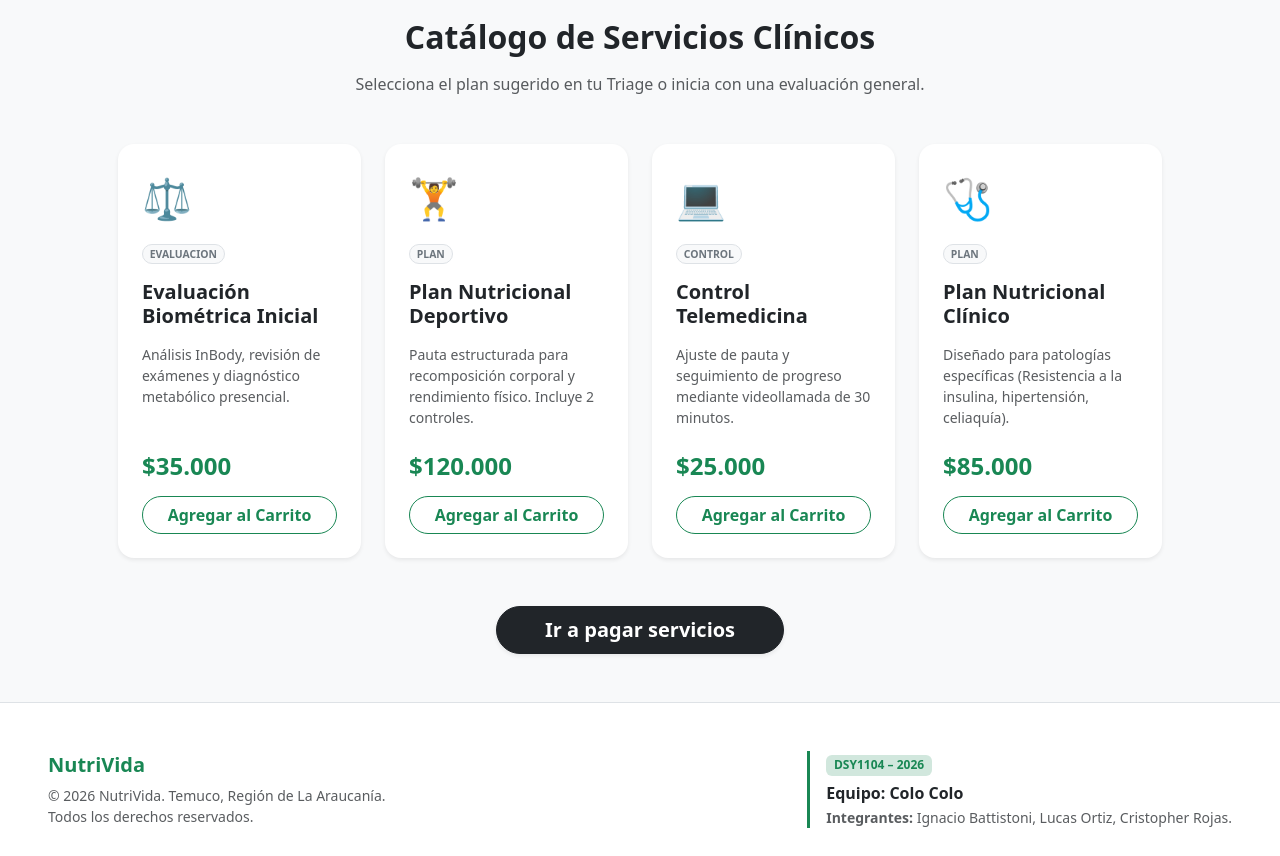
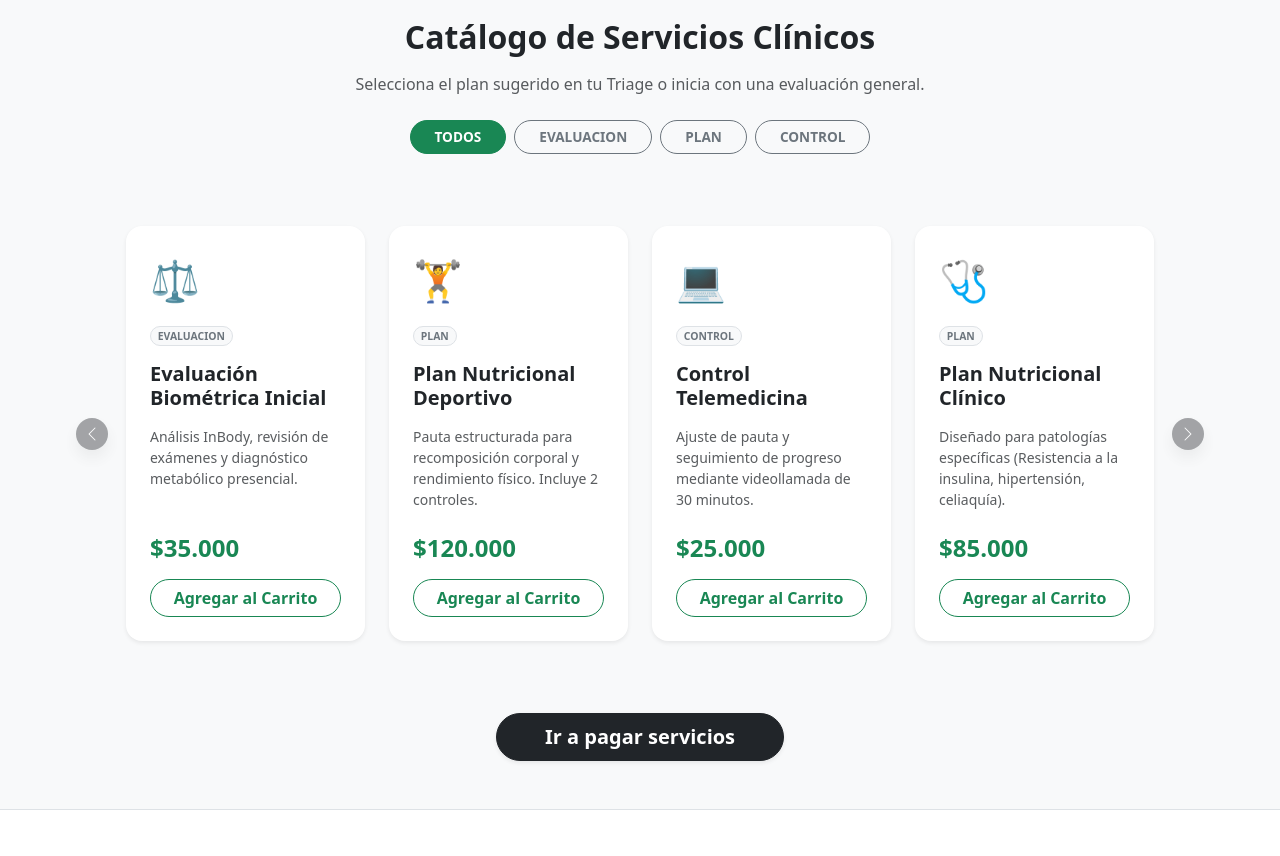
Before and after one commit to Russentt/Alchemax, a React (Vite) app: page /Alchemax/metodologia in a window 1280 px wide. Shown: the part 1280-2136 px from the top of the page. Built offline with nearby package versions, Linux system fonts and the light colour scheme.

Commit message:
Metodología y app.tsx cambiado

```diff
--- a/src/App.tsx
+++ b/src/App.tsx
@@ -1,4 +1,3 @@
-
 import Home from "./pages/Home";
 import "bootstrap/dist/css/bootstrap.min.css";
 import { BrowserRouter, Route, Routes, Navigate } from "react-router";
@@ -19,6 +18,9 @@ import ScrollToTop from "./components/ScrollToTop";
 import Nutricionista from "./pages/Nutricionista";
 import { StorageUsuario } from "./services/storageUsuario";
 import type { JSX } from "react/jsx-runtime";
+
+//carrusel
+import "bootstrap/dist/js/bootstrap.bundle.min.js";
 
 const ProtectedRoute = ({ children }: { children: JSX.Element }) => {
   const usuario = StorageUsuario.getUsuarioSesion();
--- a/src/pages/Metodologia.tsx
+++ b/src/pages/Metodologia.tsx
@@ -49,7 +49,24 @@ const catalogoServicios: Servicio[] = [
     categoriaId: "cat-04",
     estado: "Activo",
   },
+  {
+    id: "srv-05",
+    nombre: "Plan Nutricional Clínico",
+    descripcion:
+      "Diseñado para patologías específicas (Resistencia a la insulina, hipertensión, celiaquía).",
+    precio: 85000,
+    tipo: "plan",
+    icono: "🩺",
+    categoriaId: "cat-05",
+    estado: "Activo",
+  },
 ];
+
+const chunkArray = <T,>(arr: T[], size: number): T[][] => {
+  return Array.from({ length: Math.ceil(arr.length / size) }, (_, i) =>
+    arr.slice(i * size, i * size + size),
+  );
+};
 
 export default function Metodologia(): JSX.Element {
   const navigate = useNavigate();
@@ -70,6 +87,20 @@ export default function Metodologia(): JSX.Element {
     message: string;
     type: "success" | "warning";
   } | null>(null);
+
+  const [filtroCategoria, setFiltroCategoria] = useState<string>("todos");
+
+  const categoriasUnicas = [
+    "todos",
+    ...new Set(catalogoServicios.map((s) => s.tipo)),
+  ];
+
+  const serviciosFiltrados =
+    filtroCategoria === "todos"
+      ? catalogoServicios
+      : catalogoServicios.filter((s) => s.tipo === filtroCategoria);
+
+  const serviciosChunked = chunkArray(serviciosFiltrados, 4);
 
   const handleTriageChange = (
     e: React.ChangeEvent<HTMLInputElement | HTMLSelectElement>,
@@ -345,7 +376,7 @@ export default function Metodologia(): JSX.Element {
 
       <section id="catalogo" className="py-5">
         <div className="container px-4 px-md-5">
-          <div className="text-center mb-5">
+          <div className="text-center mb-4">
             <h2 className="fw-bold text-dark mb-3">
               Catálogo de Servicios Clínicos
             </h2>
@@ -355,9 +386,37 @@ export default function Metodologia(): JSX.Element {
             </p>
           </div>
 
+          <div className="d-flex justify-content-center gap-2 mb-5 flex-wrap">
+            {categoriasUnicas.map((categoria) => (
+              <button
+                key={categoria}
+                onClick={() => setFiltroCategoria(categoria)}
+                className={`btn rounded-pill text-uppercase px-4 ${filtroCategoria === categoria ? "btn-success" : "btn-outline-secondary"}`}
+                style={{ fontSize: "0.85rem", fontWeight: "600" }}
+              >
+                {categoria}
+              </button>
+            ))}
+          </div>
+
+          <div
+            id="catalogoCarousel"
+            className="carousel slide"
+            data-bs-ride="false"
+            data-bs-interval="false"
+          >
+            <div className="carousel-inner px-2 py-4">
+              {serviciosChunked.map((chunk, index) => (
+                <div
+                  key={index}
+                  className={`carousel-item ${index === 0 ? "active" : ""}`}
+                >
                   <div className="row g-4 justify-content-center">
-            {catalogoServicios.map((servicio) => (
-              <div key={servicio.id} className="col-12 col-md-6 col-lg-3">
+                    {chunk.map((servicio) => (
+                      <div
+                        key={servicio.id}
+                        className="col-12 col-md-6 col-lg-3"
+                      >
                         <div className="card h-100 border-0 shadow-sm rounded-4 hover-lift transition-all">
                           <div className="card-body p-4 d-flex flex-column">
                             <div className="fs-1 mb-3">{servicio.icono}</div>
@@ -389,6 +448,49 @@ export default function Metodologia(): JSX.Element {
                       </div>
                     ))}
                   </div>
+                </div>
+              ))}
+
+              {serviciosChunked.length === 0 && (
+                <div className="text-center text-muted py-5">
+                  <p>
+                    No hay servicios disponibles en esta categoría actualmente.
+                  </p>
+                </div>
+              )}
+            </div>
+
+            {serviciosChunked.length > 1 && (
+              <>
+                <button
+                  className="carousel-control-prev"
+                  type="button"
+                  data-bs-target="#catalogoCarousel"
+                  data-bs-slide="prev"
+                  style={{ width: "5%", left: "-5%" }}
+                >
+                  <span
+                    className="carousel-control-prev-icon bg-dark rounded-circle p-3 shadow"
+                    aria-hidden="true"
+                  ></span>
+                  <span className="visually-hidden">Anterior</span>
+                </button>
+                <button
+                  className="carousel-control-next"
+                  type="button"
+                  data-bs-target="#catalogoCarousel"
+                  data-bs-slide="next"
+                  style={{ width: "5%", right: "-5%" }}
+                >
+                  <span
+                    className="carousel-control-next-icon bg-dark rounded-circle p-3 shadow"
+                    aria-hidden="true"
+                  ></span>
+                  <span className="visually-hidden">Siguiente</span>
+                </button>
+              </>
+            )}
+          </div>
 
           <div className="text-center mt-5">
             <Link
@@ -413,6 +515,10 @@ export default function Metodologia(): JSX.Element {
           transform: translateY(-5px);
           box-shadow: 0 1rem 3rem rgba(0,0,0,.15)!important;
         }
+        .carousel-control-prev-icon, .carousel-control-next-icon {
+          background-size: 50%;
+          opacity: 0.8;
+        }
       `}</style>
     </main>
   );
```
Lines whose indentation alone changed are shown as unchanged.
